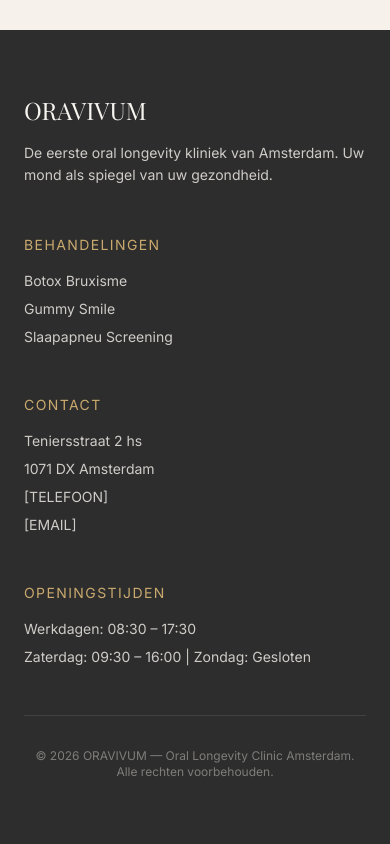
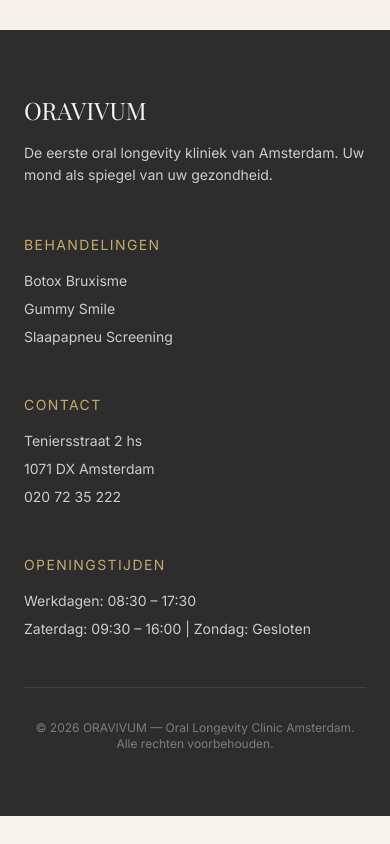
Before and after one commit to MB11-code/longevity-aevora, a Next.js app: page /over-ons in a window 390 px wide. Shown: the part 4447-5291 px from the top of the page. After the commit the page ends 5263 px from the top, so only its background shows below. Built offline with nearby package versions, Linux system fonts and the light colour scheme; a web font is replaced by a local one.

Commit message:
Fix footer: add phone number, remove email placeholder

```diff
--- a/app/layout.tsx
+++ b/app/layout.tsx
@@ -39,8 +39,7 @@ const localBusinessSchema = {
   description:
     "De eerste oral longevity kliniek van Amsterdam. Botox bruxisme, gummy smile behandeling en slaapapneu screening.",
   url: "https://oravivum.nl",
-  telephone: "[TELEFOON]",
-  email: "[EMAIL]",
+  telephone: "020 72 35 222",
   address: {
     "@type": "PostalAddress",
     streetAddress: "Teniersstraat 2 hs",
@@ -126,8 +125,7 @@ function Footer() {
             <div className="space-y-2 text-sm">
               <p>Teniersstraat 2 hs</p>
               <p>1071 DX Amsterdam</p>
-              <p>[TELEFOON]</p>
-              <p>[EMAIL]</p>
+              <p>020 72 35 222</p>
             </div>
           </div>
           <div>
```
